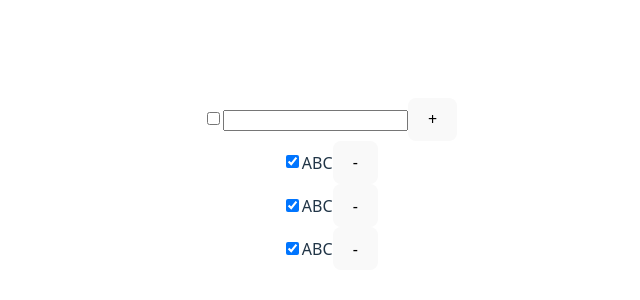
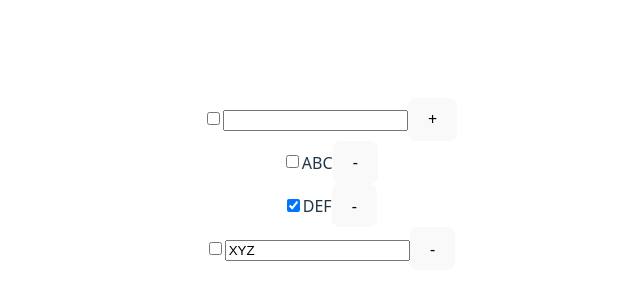
Before and after one commit to bioub/Formation_React_Orange_2025_05, a React (Vite) app in the folder todos-react/: page / in a window 1280 px wide. Shown: the part 216-516 px from the top of the page, without its empty margins (310-950 px from the left). Built offline with nearby package versions, Linux system fonts and the light colour scheme.

Commit message:
Correction Ex 1

```diff
--- a/todos-react/src/App.tsx
+++ b/todos-react/src/App.tsx
@@ -3,7 +3,12 @@ import type { ReactNode } from 'react';
 import TodoItem from './TodoItem';
 
 function App(): ReactNode {
-
+  const todos = [
+    { id: 123, title: 'ABC', completed: false },
+    { id: 456, title: 'DEF', completed: true },
+    { id: 789, title: 'XYZ', completed: false },
+  ];
+  const editingId = 789;
 
   return (
     <>
@@ -13,9 +18,13 @@ function App(): ReactNode {
         <button>+</button>
       </form>
       <div className="todos-container">
-        <TodoItem />
-        <TodoItem />
-        <TodoItem />
+        {todos.map((todo) => (
+          <TodoItem
+            key={todo.id}
+            todo={todo}
+            isEditing={todo.id === editingId}
+          />
+        ))}
       </div>
     </>
   );
--- a/todos-react/src/TodoInputValue.tsx
+++ b/todos-react/src/TodoInputValue.tsx
@@ -1,8 +1,11 @@
 import type { ReactNode } from 'react';
+type Props = {
+  readonly title: string
+}
 
-function TodoInputValue(): ReactNode {
+function TodoInputValue({ title }: Props): ReactNode {
   return (
-    <input className="todosInputValue" value={"ABC"} />
+    <input className="todosInputValue" value={title} />
   );
 };
 
--- a/todos-react/src/TodoItem.tsx
+++ b/todos-react/src/TodoItem.tsx
@@ -1,11 +1,18 @@
 import type { ReactNode } from 'react';
 import TodoSpanValue from './TodoSpanValue';
+import type { Todo } from './todo';
+import TodoInputValue from './TodoInputValue';
 
-function TodoItem(): ReactNode {
+type Props = {
+  readonly todo: Todo;
+  readonly isEditing?: boolean;
+}
+
+function TodoItem({ todo, isEditing = false }: Props): ReactNode {
   return (
-    <div className="todosItem" data-todo-id="123abc">
-      <input type="checkbox" className="todosCompleted" checked={true} />
-      <TodoSpanValue />
+    <div className="todosItem" data-todo-id={todo.id}>
+      <input type="checkbox" className="todosCompleted" checked={todo.completed} />
+      {isEditing ? <TodoInputValue title={todo.title} /> : <TodoSpanValue title={todo.title} />}
       <button className="todosDeleteBtn">-</button>
     </div>
   );
--- a/todos-react/src/TodoSpanValue.tsx
+++ b/todos-react/src/TodoSpanValue.tsx
@@ -1,9 +1,13 @@
 import type { ReactNode } from 'react';
 
-function TodoSpanValue(): ReactNode {
+type Props = {
+  readonly title: string
+}
+
+function TodoSpanValue({ title }: Props): ReactNode {
   return (
     <span className="todosSpanValue">
-      ABC
+      {title}
     </span>
   );
 };
--- /dev/null
+++ b/todos-react/src/todo.ts
@@ -0,0 +1,5 @@
+export interface Todo {
+  id: number;
+  title: string;
+  completed: boolean;
+}
```
